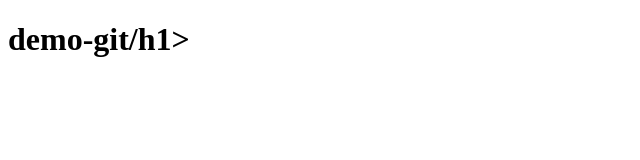
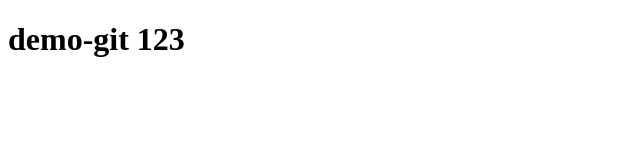
Before and after one commit to khanhvipro01/demo-Git, a plain HTML site: page index.html in a window 1280 px wide. Shown: the full height of the page, 0-640 px from the left. Drawn offline with Linux system fonts and the light colour scheme.

Commit message:
test commit

```diff
--- a/index.html
+++ b/index.html
@@ -7,6 +7,6 @@
         <title>Document</title>
     </head>
     <body>
-        <h1>demo-git/h1>
+        <h1>demo-git 123</h1>
     </body>
 </html>
```
